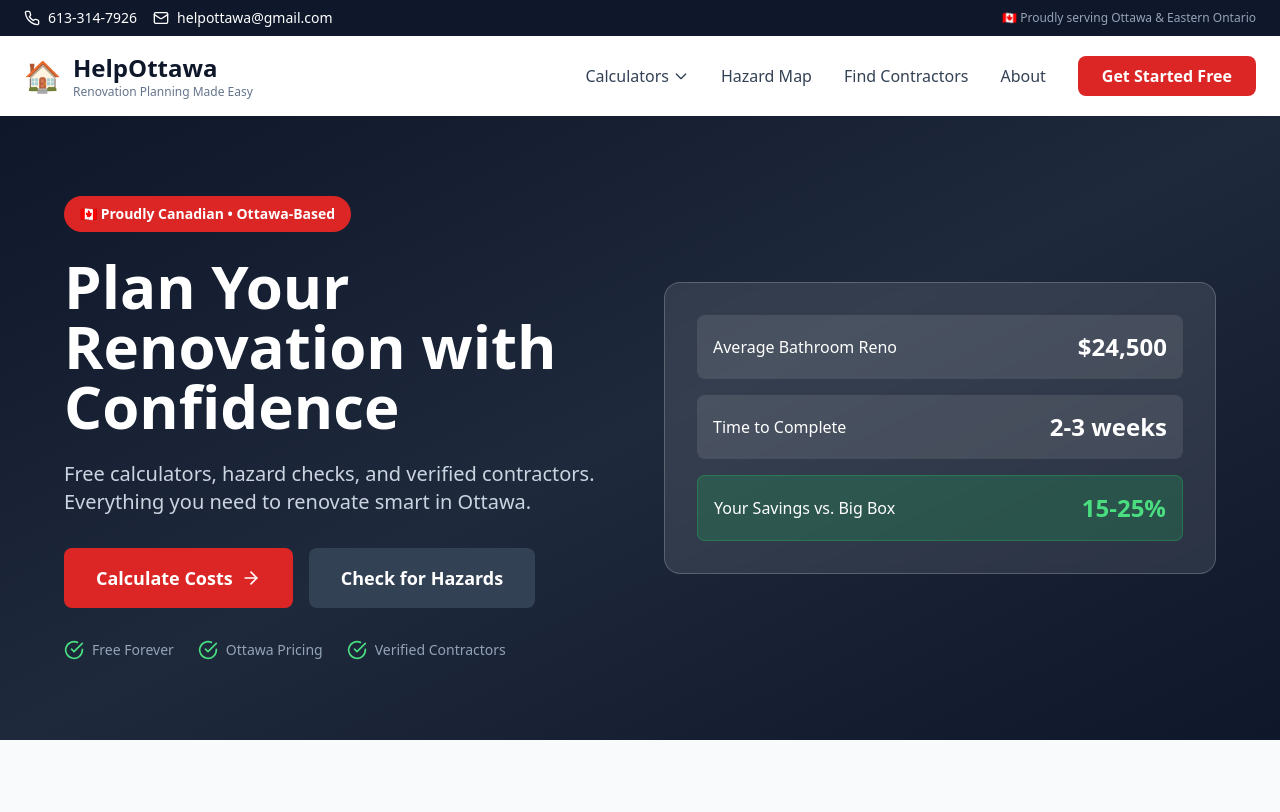
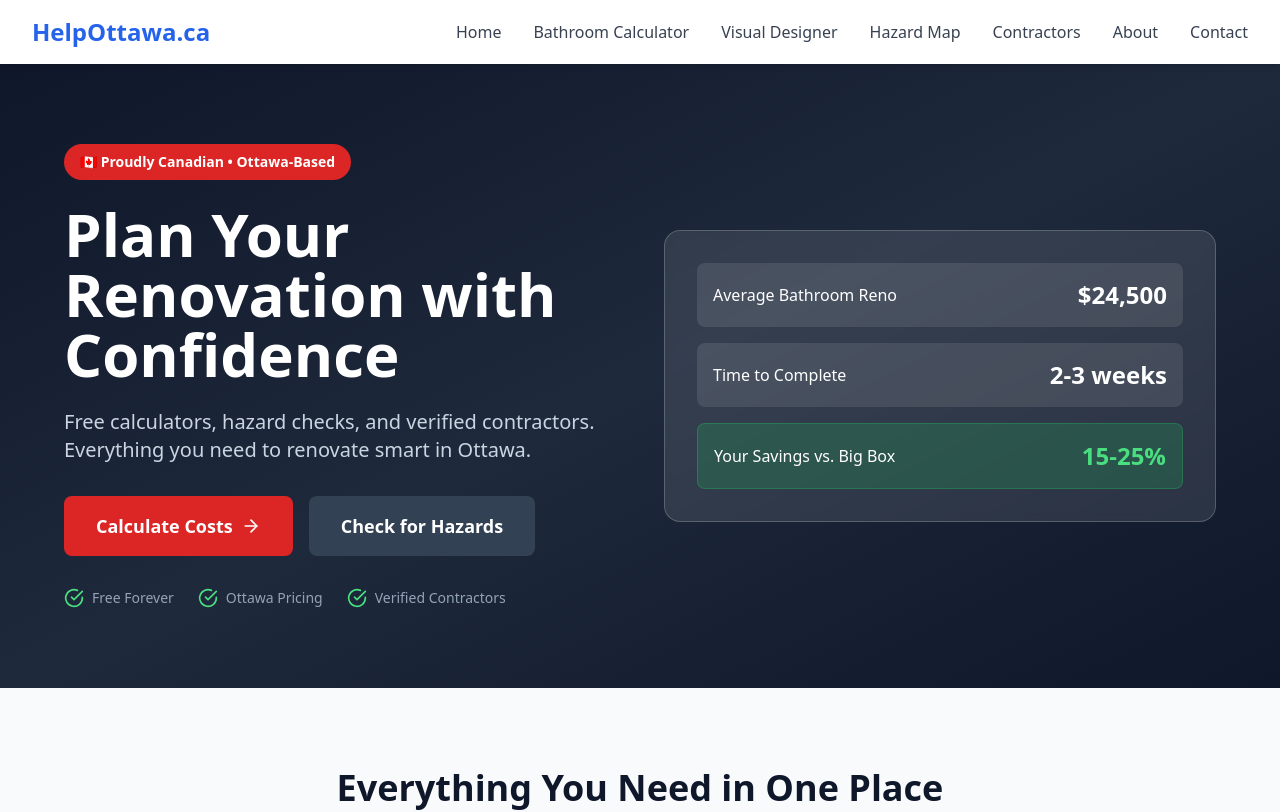
Before and after one commit to UpgradeOttawa/helpottawa-site, a React (Vite) app: page / in a window 1280 px wide. Shown: the top 812 px of the page. Built offline with nearby package versions, Linux system fonts and the light colour scheme.

Commit message:
Update Header.jsx

```diff
--- a/src/components/Header.jsx
+++ b/src/components/Header.jsx
@@ -1,131 +1,117 @@
 import React, { useState } from 'react';
-import { Menu, X, Phone, Mail } from 'lucide-react';
+import { Link } from 'react-router-dom';
+import { Menu, X } from 'lucide-react';
 
 const Header = () => {
-  const [mobileMenuOpen, setMobileMenuOpen] = useState(false);
+  const [isMenuOpen, setIsMenuOpen] = useState(false);
 
   return (
-    <header className="bg-white shadow-sm sticky top-0 z-50">
-      {/* Top bar */}
-      <div className="bg-slate-900 text-white py-2 px-6">
-        <div className="max-w-7xl mx-auto flex justify-between items-center text-sm">
-          <div className="flex items-center gap-4">
-            <div className="flex items-center gap-2">
-              <Phone className="w-4 h-4" />
-              <a href="tel:613-314-7926" className="hover:text-red-400">613-314-7926</a>
-            </div>
-            <div className="hidden md:flex items-center gap-2">
-              <Mail className="w-4 h-4" />
-              <a href="mailto:helpottawa@gmail.com" className="hover:text-red-400">helpottawa@gmail.com</a>
-            </div>
-          </div>
-          <div className="text-xs text-slate-400">
-            🇨🇦 Proudly serving Ottawa & Eastern Ontario
-          </div>
-        </div>
-      </div>
-
-      {/* Main navigation */}
-      <nav className="max-w-7xl mx-auto px-6 py-4">
-        <div className="flex items-center justify-between">
+    <header className="bg-white shadow-md sticky top-0 z-50">
+      <div className="max-w-7xl mx-auto px-4 sm:px-6 lg:px-8">
+        <div className="flex justify-between items-center py-4">
           {/* Logo */}
-          <a href="/" className="flex items-center gap-3">
-            <div className="text-3xl">🏠</div>
-            <div>
-              <div className="text-2xl font-bold text-slate-900">HelpOttawa</div>
-              <div className="text-xs text-slate-500">Renovation Planning Made Easy</div>
-            </div>
-          </a>
+          <Link to="/" className="flex items-center">
+            <span className="text-2xl font-bold text-blue-600">HelpOttawa.ca</span>
+          </Link>
 
           {/* Desktop Navigation */}
-          <div className="hidden md:flex items-center gap-8">
-            <div className="relative group">
-              <button className="text-slate-700 hover:text-red-600 font-medium flex items-center gap-1">
-                Calculators
-                <svg className="w-4 h-4" fill="none" stroke="currentColor" viewBox="0 0 24 24">
-                  <path strokeLinecap="round" strokeLinejoin="round" strokeWidth={2} d="M19 9l-7 7-7-7" />
-                </svg>
-              </button>
-              <div className="absolute top-full left-0 mt-2 w-64 bg-white rounded-lg shadow-xl opacity-0 invisible group-hover:opacity-100 group-hover:visible transition-all">
-                <div className="p-2">
-                  <a href="/bathroom-calculator" className="block px-4 py-3 hover:bg-slate-50 rounded-lg">
-                    <div className="font-semibold text-slate-900">🚿 Bathroom Renovation</div>
-                    <div className="text-sm text-slate-500">Full bathroom cost calculator</div>
-                  </a>
-                  <a href="/bathroom-designer" className="block px-4 py-3 hover:bg-slate-50 rounded-lg">
-                    <div className="font-semibold text-slate-900">📐 Bathroom Designer</div>
-                    <div className="text-sm text-slate-500">Visual floor planner</div>
-                  </a>
-                  <div className="px-4 py-3 opacity-50">
-                    <div className="font-semibold text-slate-900">🍳 Kitchen (Coming Soon)</div>
-                    <div className="text-sm text-slate-500">Full kitchen calculator</div>
-                  </div>
-                </div>
-              </div>
-            </div>
-
-            <a href="/hazard-map" className="text-slate-700 hover:text-red-600 font-medium">
+          <nav className="hidden md:flex space-x-8">
+            <Link to="/" className="text-gray-700 hover:text-blue-600 font-medium transition-colors">
+              Home
+            </Link>
+            <Link to="/bathroom-calculator" className="text-gray-700 hover:text-blue-600 font-medium transition-colors">
+              Bathroom Calculator
+            </Link>
+            <Link to="/bathroom-designer" className="text-gray-700 hover:text-blue-600 font-medium transition-colors">
+              Visual Designer
+            </Link>
+            <a
+              href="/hazard-map/index.html"
+              className="text-gray-700 hover:text-blue-600 font-medium transition-colors"
+              target="_blank"
+              rel="noopener noreferrer"
+            >
               Hazard Map
             </a>
-
-            <a href="/contractors" className="text-slate-700 hover:text-red-600 font-medium">
-              Find Contractors
-            </a>
-
-            <a href="/about" className="text-slate-700 hover:text-red-600 font-medium">
+            <Link to="/contractors" className="text-gray-700 hover:text-blue-600 font-medium transition-colors">
+              Contractors
+            </Link>
+            <Link to="/about" className="text-gray-700 hover:text-blue-600 font-medium transition-colors">
               About
-            </a>
-
-            <a
-              href="/bathroom-calculator"
-              className="px-6 py-2 bg-red-600 hover:bg-red-700 text-white rounded-lg font-semibold transition-colors"
-            >
-              Get Started Free
-            </a>
-          </div>
+            </Link>
+            <Link to="/contact" className="text-gray-700 hover:text-blue-600 font-medium transition-colors">
+              Contact
+            </Link>
+          </nav>
 
           {/* Mobile menu button */}
           <button
-            className="md:hidden p-2"
-            onClick={() => setMobileMenuOpen(!mobileMenuOpen)}
+            onClick={() => setIsMenuOpen(!isMenuOpen)}
+            className="md:hidden p-2 rounded-md text-gray-700 hover:text-blue-600 hover:bg-gray-100"
           >
-            {mobileMenuOpen ? (
-              <X className="w-6 h-6 text-slate-900" />
-            ) : (
-              <Menu className="w-6 h-6 text-slate-900" />
-            )}
+            {isMenuOpen ? <X size={24} /> : <Menu size={24} />}
           </button>
         </div>
 
         {/* Mobile Navigation */}
-        {mobileMenuOpen && (
-          <div className="md:hidden mt-4 pb-4 border-t border-slate-200 pt-4">
-            <div className="space-y-2">
-              <a href="/bathroom-calculator" className="block px-4 py-3 hover:bg-slate-50 rounded-lg font-medium">
-                🚿 Bathroom Calculator
-              </a>
-              <a href="/bathroom-designer" className="block px-4 py-3 hover:bg-slate-50 rounded-lg font-medium">
-                📐 Bathroom Designer
-              </a>
-              <a href="/hazard-map" className="block px-4 py-3 hover:bg-slate-50 rounded-lg font-medium">
+        {isMenuOpen && (
+          <div className="md:hidden pb-4">
+            <div className="flex flex-col space-y-3">
+              <Link
+                to="/"
+                className="text-gray-700 hover:text-blue-600 font-medium py-2"
+                onClick={() => setIsMenuOpen(false)}
+              >
+                Home
+              </Link>
+              <Link
+                to="/bathroom-calculator"
+                className="text-gray-700 hover:text-blue-600 font-medium py-2"
+                onClick={() => setIsMenuOpen(false)}
+              >
+                Bathroom Calculator
+              </Link>
+              <Link
+                to="/bathroom-designer"
+                className="text-gray-700 hover:text-blue-600 font-medium py-2"
+                onClick={() => setIsMenuOpen(false)}
+              >
+                Visual Designer
+              </Link>
+              <a
+                href="/hazard-map/index.html"
+                className="text-gray-700 hover:text-blue-600 font-medium py-2"
+                target="_blank"
+                rel="noopener noreferrer"
+                onClick={() => setIsMenuOpen(false)}
+              >
                 Hazard Map
               </a>
-              <a href="/contractors" className="block px-4 py-3 hover:bg-slate-50 rounded-lg font-medium">
-                Find Contractors
-              </a>
-              <a href="/about" className="block px-4 py-3 hover:bg-slate-50 rounded-lg font-medium">
+              <Link
+                to="/contractors"
+                className="text-gray-700 hover:text-blue-600 font-medium py-2"
+                onClick={() => setIsMenuOpen(false)}
+              >
+                Contractors
+              </Link>
+              <Link
+                to="/about"
+                className="text-gray-700 hover:text-blue-600 font-medium py-2"
+                onClick={() => setIsMenuOpen(false)}
+              >
                 About
-              </a>
-              <a
-                href="/bathroom-calculator"
-                className="block px-4 py-3 bg-red-600 text-white rounded-lg font-semibold text-center"
+              </Link>
+              <Link
+                to="/contact"
+                className="text-gray-700 hover:text-blue-600 font-medium py-2"
+                onClick={() => setIsMenuOpen(false)}
               >
-                Get Started Free
-              </a>
+                Contact
+              </Link>
             </div>
           </div>
         )}
-      </nav>
+      </div>
     </header>
   );
 };
```
